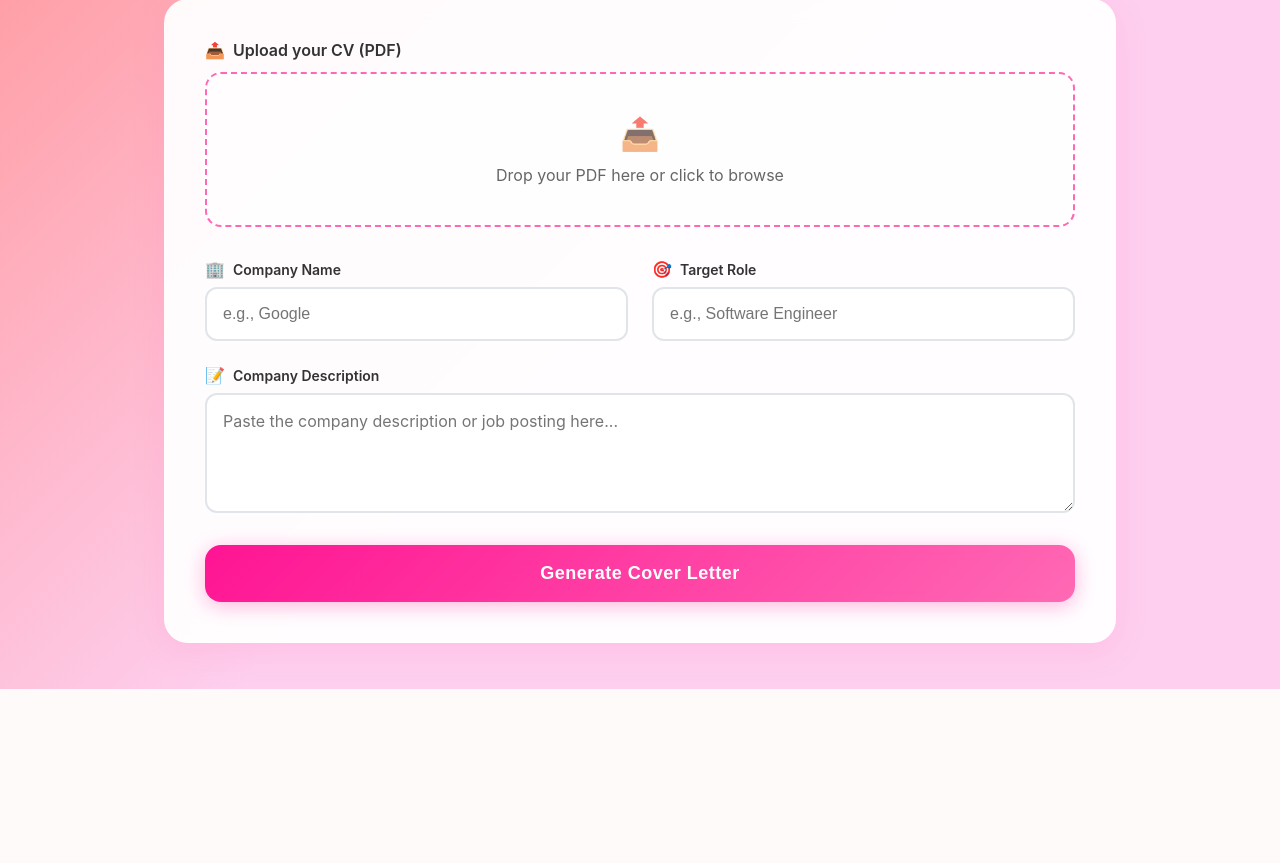
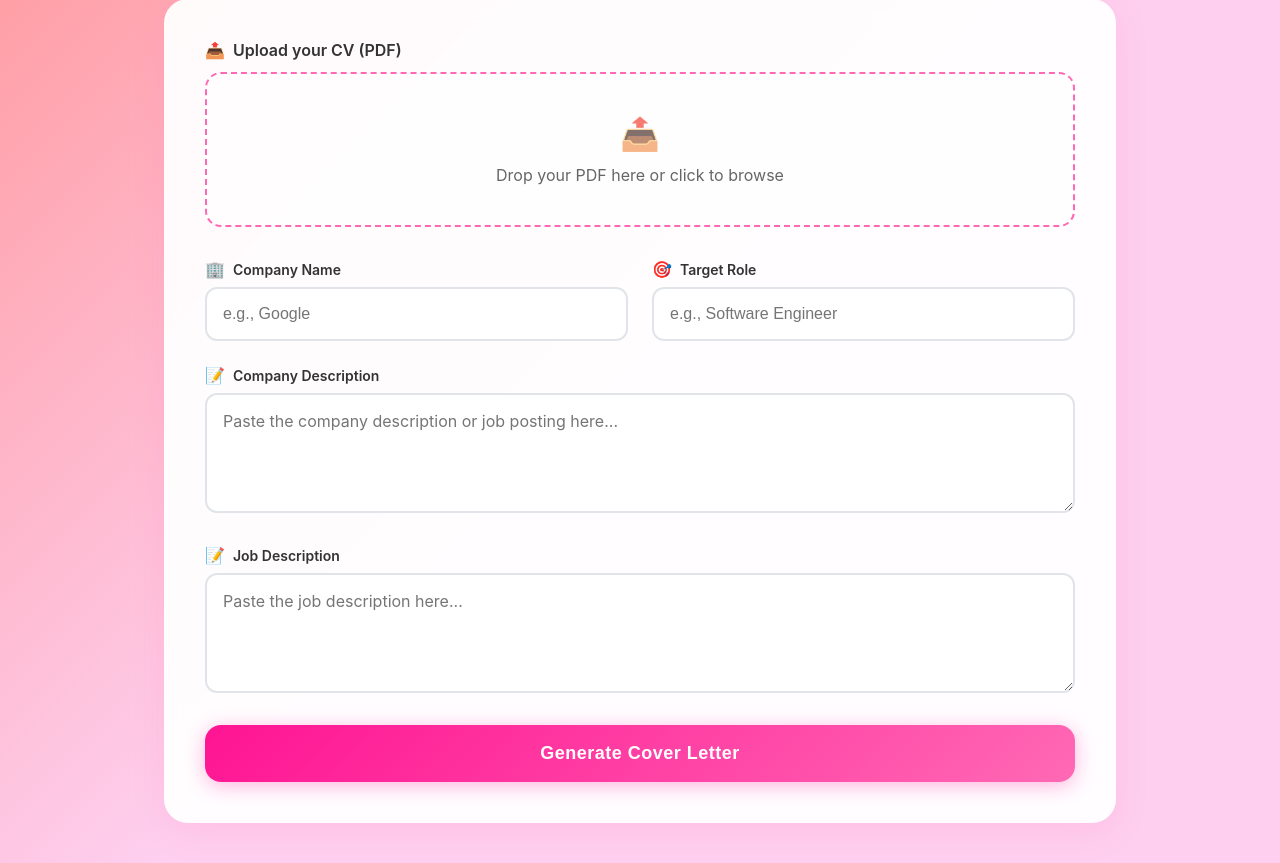
Before and after one commit to Savya19/CoverLetterGenerator, a Flask app: page /dashboard in a window 1280 px wide. Shown: the part 111-974 px from the top of the page. Before the commit the page ends 800 px from the top, so only its background shows below. Run offline with Flask 3, Linux system fonts and the light colour scheme; some libraries are stand-ins or nearby versions.

Commit message:
Clearer prompt

```diff
--- a/app.py
+++ b/app.py
@@ -129,6 +129,7 @@ def generate_cover_letter():
         13. User should not have any fields to fill.
         14. The cover letter should be in a way that it could be sent immediately to the hiring manager.
         15. Properly parse the resume and extract key information such as education, work experience, and skills clearly and correctly.
+        16. Prepare a cover letter based on the job description, and the company description.
 
         Cover Letter:
         """
--- a/templates/index.html
+++ b/templates/index.html
@@ -61,6 +61,15 @@
                     <span class="input-title">Company Description</span>
                 </div>
                 <textarea id="companyDesc" placeholder="Paste the company description or job posting here..." rows="4"
+                    class="form-textarea"></textarea>
+            </div>
+
+            <div class="form-group full-width">
+                <div class="input-header">
+                    <span class="input-icon">📝</span>
+                    <span class="input-title">Job Description</span>
+                </div>
+                <textarea id="jobDesc" placeholder="Paste the job description here..." rows="4"
                     class="form-textarea"></textarea>
             </div>
 
```
